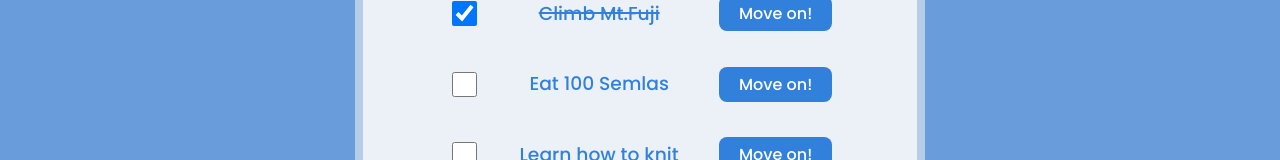
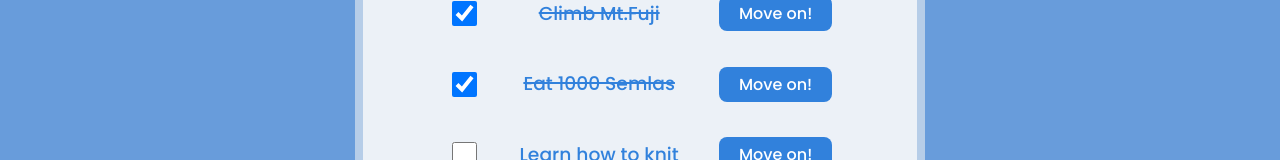
Before and after one commit to billiswruce/dreamlog, a React (Vite) app: page / in a window 1280 px wide. Shown: the part 362-522 px from the top of the page. Built offline with nearby package versions, Linux system fonts and the light colour scheme.

Commit message:
changed things in my hardcodedlist

```diff
--- a/src/components/DreamApp.tsx
+++ b/src/components/DreamApp.tsx
@@ -8,7 +8,7 @@ import { v4 as uuidv4 } from "uuid";
 export const DreamApp = () => {
   const hardCodedValues = [
     new Dream(uuidv4(), "Climb Mt.Fuji", true),
-    new Dream(uuidv4(), "Eat 100 Semlas", false),
+    new Dream(uuidv4(), "Eat 1000 Semlas", true),
     new Dream(uuidv4(), "Master coding", false),
     new Dream(uuidv4(), "Learn how to knit", false),
   ];
```
